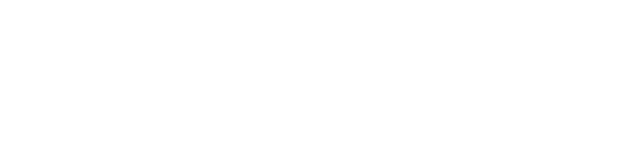
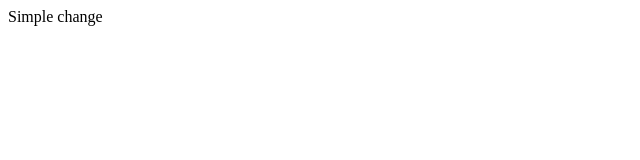
Before and after one commit to ImsirovicAjdin/vjezba, a plain HTML site: page index.html in a window 1280 px wide. Shown: the whole page, without its empty margins (0-640 px from the left). Drawn offline with Linux system fonts and the light colour scheme.

Commit message:
Second commit

```diff
--- a/index.html
+++ b/index.html
@@ -5,6 +5,6 @@
   <title>Vjezba</title>
 </head>
 <body>
-
+  <div>Simple change</div>
 </body>
 </html>
```
